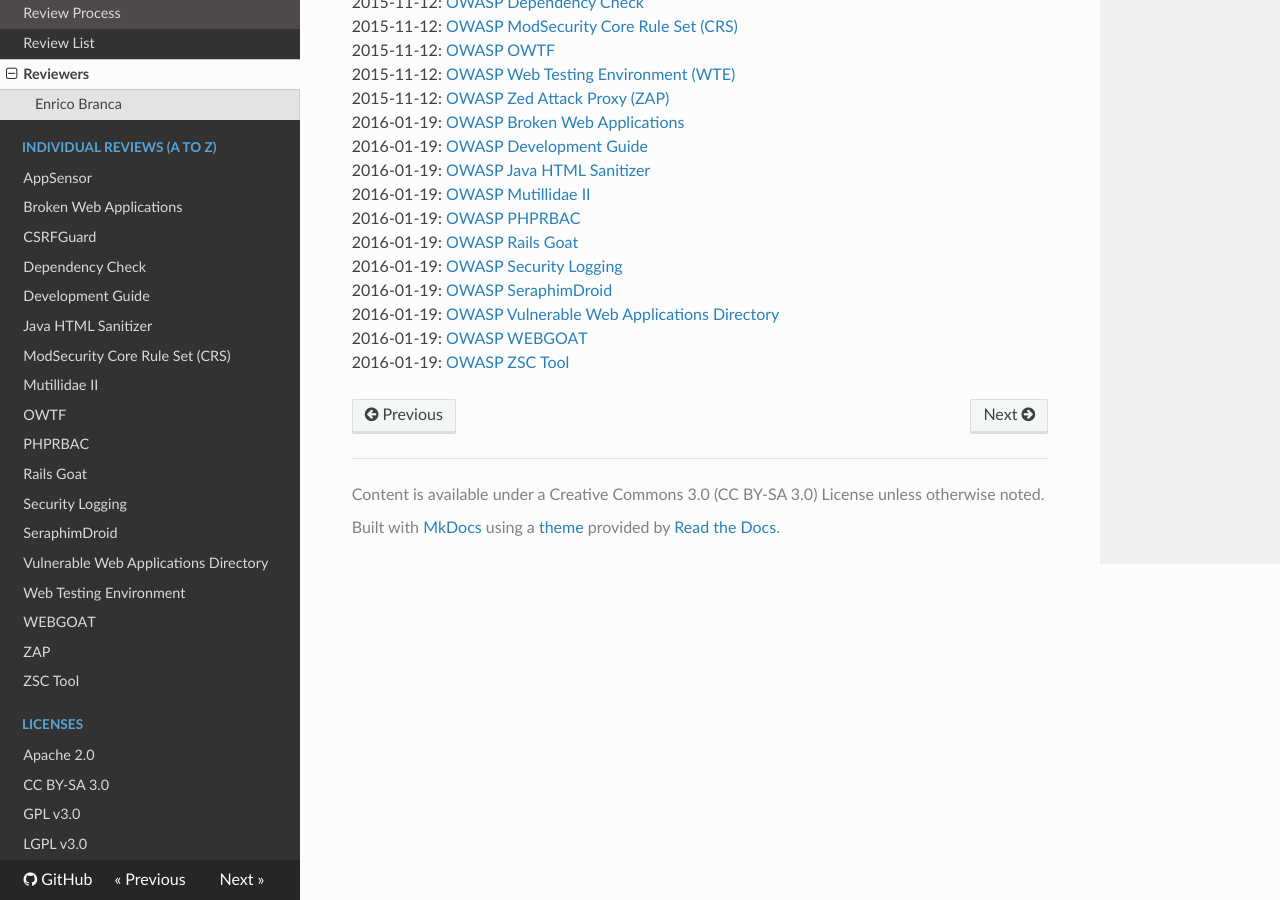
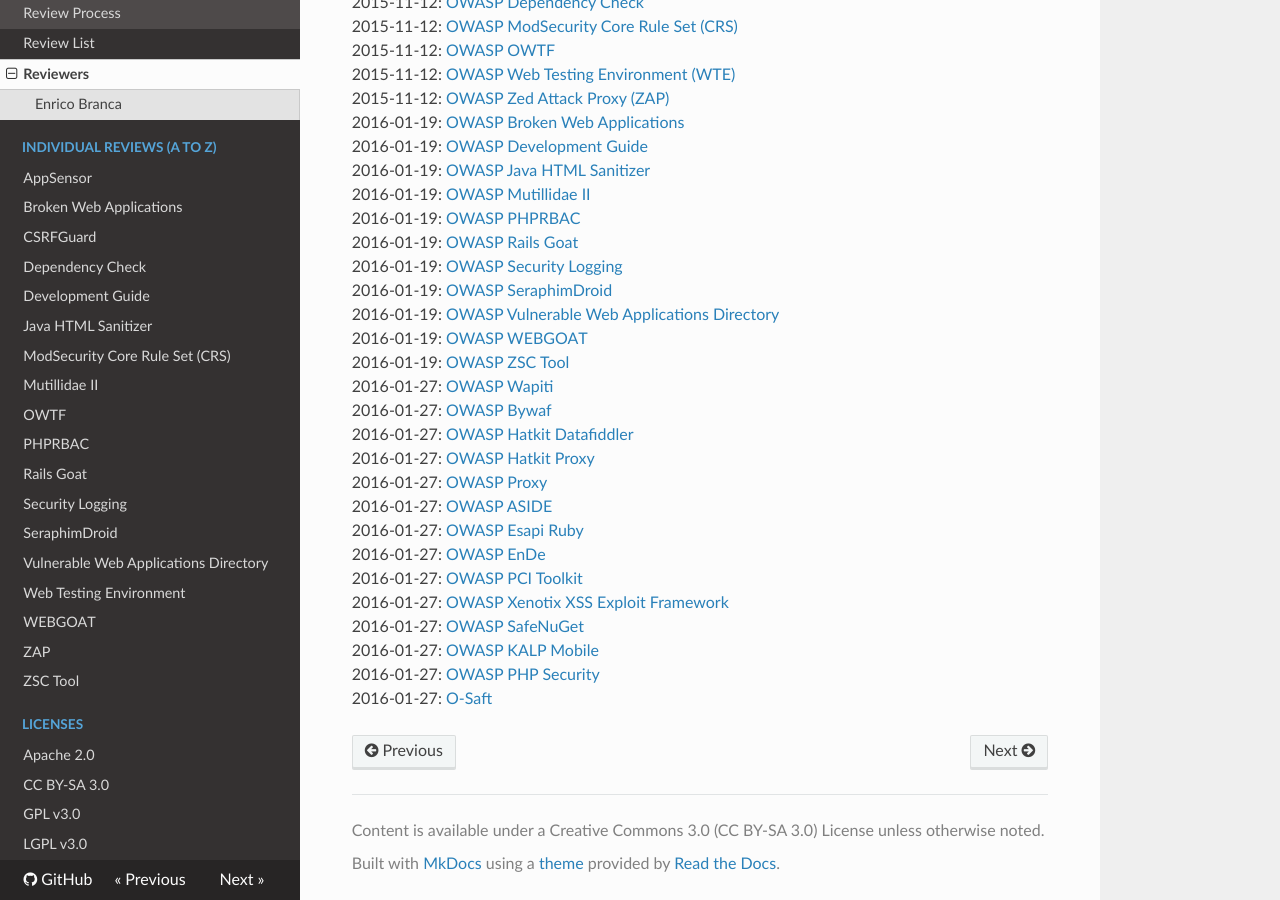
Before and after one commit to OWASP/ProjectReviews, an MkDocs documentation site: the page built from projects/lists/reviewers.md, in a window 1280 px wide and 900 px high, scrolled down 502 px. Built offline with MkDocs 1.6.1, drawn with Linux system fonts in a browser that asks for light colours; nearby versions of some CDN libraries; old or Windows-style settings are respelled for this version of MkDocs.

Commit message:
update reviewer list

```diff
--- a/projects/lists/reviewers.md
+++ b/projects/lists/reviewers.md
@@ -1,6 +1,7 @@
 Title:     OWASP Project Reviewers
 Created:   2016-01-20 , Enrico Branca
 Edited:    2016-01-20 , Enrico Branca
+Edited:    2016-01-27 , Enrico Branca
 
 [//]: # (BE SURE THERE ARE NO EMPTY LINES BEFORE 'Title')
 [//]: # (end each line of the metadata with TWO spaces before the newline)
@@ -34,6 +35,45 @@
 2016-01-19: [OWASP Vulnerable Web Applications Directory](../review/vulnerable_web_applications_directory.md)
 2016-01-19: [OWASP WEBGOAT](../review/webgoat.md)
 2016-01-19: [OWASP ZSC Tool](../review/zsc_tool.md)
+2016-01-27: [OWASP Wapiti](../review/wapiti.md)
+2016-01-27: [OWASP Bywaf](../review/bywaf.md)
+2016-01-27: [OWASP Hatkit Datafiddler](../review/hatkit_datafiddler.md)
+2016-01-27: [OWASP Hatkit Proxy](../review/hatkit_proxy.md)
+2016-01-27: [OWASP Proxy](../review/proxy.md)
+2016-01-27: [OWASP ASIDE](../review/aside.md)
+2016-01-27: [OWASP Esapi Ruby](../review/esapi_ruby.md)
+2016-01-27: [OWASP EnDe](../review/ende.md)
+2016-01-27: [OWASP PCI Toolkit](../review/pci_toolkit.md)
+2016-01-27: [OWASP Xenotix XSS Exploit Framework](../review/xenotix.md)
+2016-01-27: [OWASP SafeNuGet](../review/safenuget.md)
+2016-01-27: [OWASP KALP Mobile](../review/kalp_mobile.md)
+2016-01-27: [OWASP PHP Security](../review/php_security.md)
+2016-01-27: [O-Saft](../review/o_saft.md)
+
+
+
+
+
+
+
+
+
+
+
+
+
+
+
+
+
+
+
+
+
+
+
+
+
 
 
 
```
